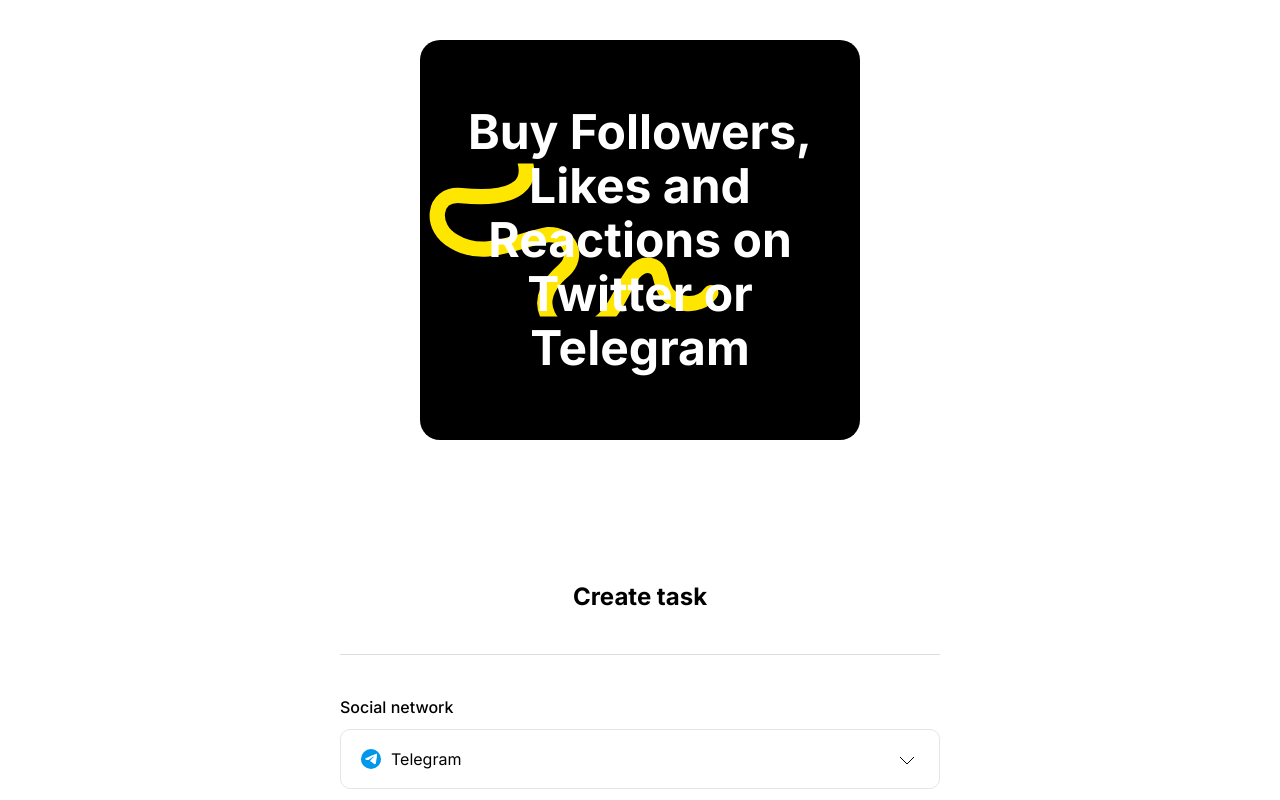
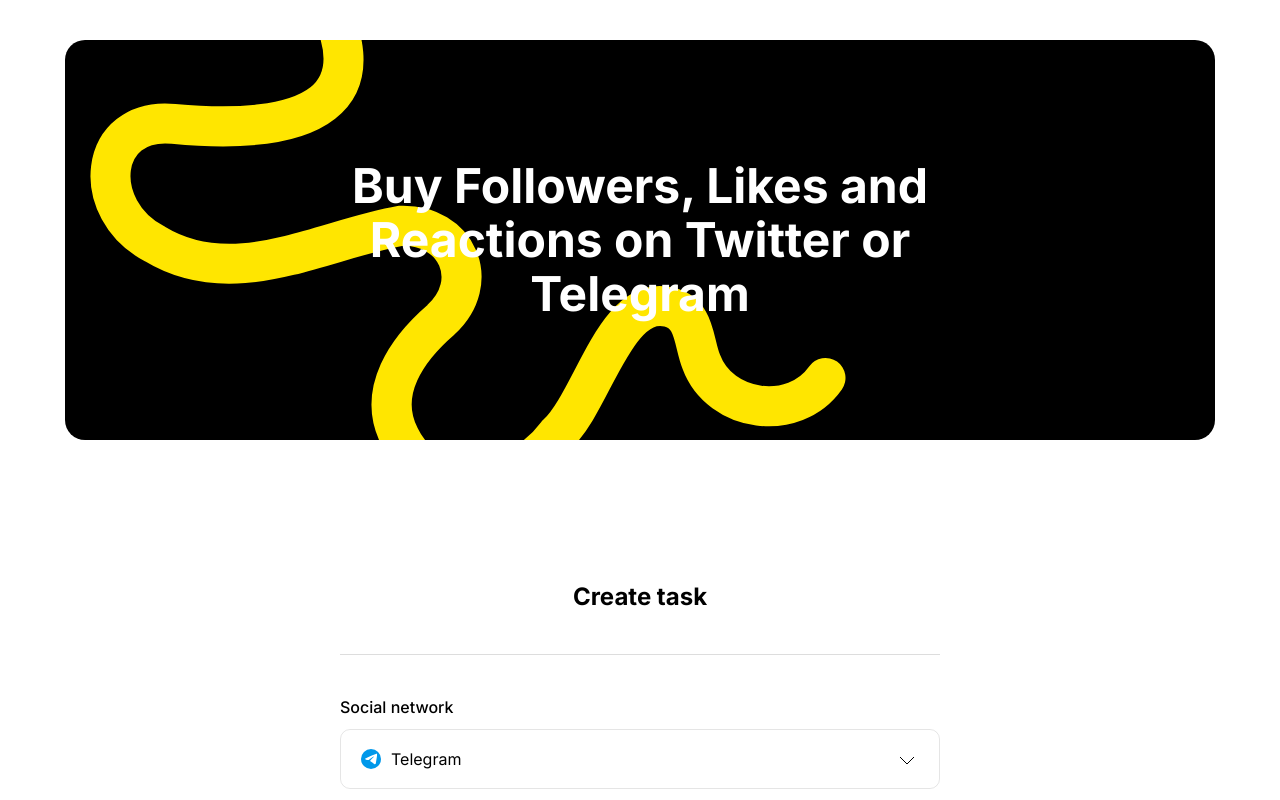
Before and after one commit to qqbit1024/coin-factory-test, a Next.js app: page / in a window 1280 px wide. Shown: the top 800 px of the page. Built offline with nearby package versions, Linux system fonts and the light colour scheme.

Commit message:
Fix styles 2

```diff
--- a/src/app/components/Banner.module.css
+++ b/src/app/components/Banner.module.css
@@ -1,6 +1,5 @@
 .banner {
   position: relative;
-  max-width: 1150px;
   height: 400px;
   background-color: #000;
   border-radius: 20px;
@@ -10,7 +9,10 @@
   text-align: center;
   overflow: hidden;
   margin: auto;
-  margin: 40px 420px 100px 420px;
+  margin-top: 40px;
+  margin-bottom: 100px;
+  max-width: 1150px;
+
 }
 
 .bannerImage {
--- a/src/app/layout.tsx
+++ b/src/app/layout.tsx
@@ -5,7 +5,7 @@
 const inter = Inter({ subsets: ["latin"] });
 
 export const metadata: Metadata = {
-  title: "Create Next App",
+  title: "Coin factory",
   description: "Generated by create next app",
 };
 
```
